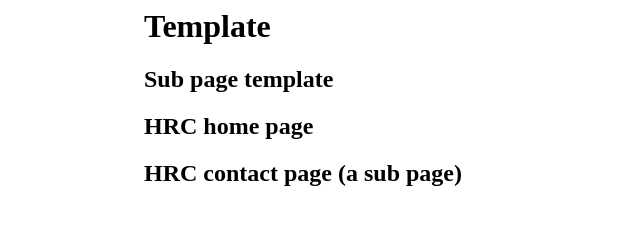
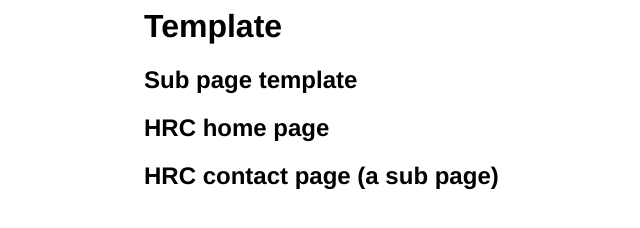
Before and after one commit to rjs/dwb_template_demo, a plain HTML site: page index.html in a window 1280 px wide. Shown: the whole page, without its empty margins (196-836 px from the left). Drawn offline with Linux system fonts and the light colour scheme.

Commit message:
Update index.html

```diff
--- a/index.html
+++ b/index.html
@@ -1,4 +1,8 @@
 <html>
+<style>
+  body { font-size: 16px; font-family: helvetica, arial, sans-serif;}
+
+</style>
 <body>
 
 <div style="width: 600px; margin: 0 auto;">
```
